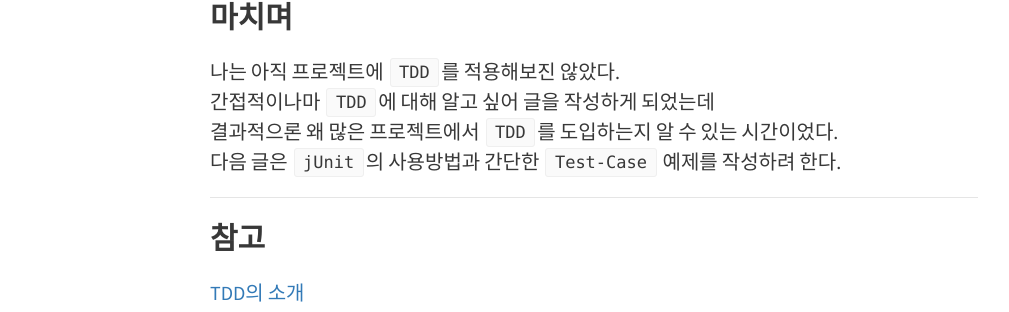
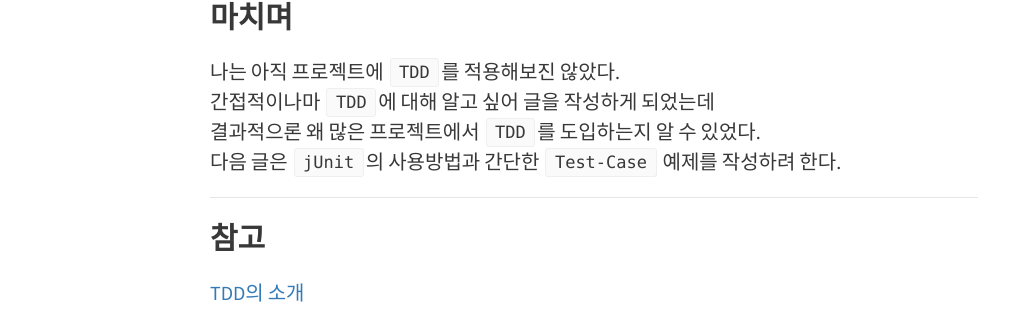
Before and after one commit to gmoon92/gmoon92.github.io, a Jekyll site: the page built from _posts/2018-06-20-TDD1.md, in a window 1280 px wide and 900 px high, scrolled down 5533 px. Shown: the part 141-453 px from the top of the window, without its empty margins (46-1055 px from the left). Built offline with Jekyll 4.4.1, drawn with Linux system fonts in a browser that asks for light colours; comment, search, counter and statistics services are not loaded.

Commit message:
ㅅㄷㄴㅅ

```diff
--- a/_posts/2018-06-20-TDD1.md
+++ b/_posts/2018-06-20-TDD1.md
@@ -167,7 +167,7 @@ TDD는 작은 단위의 `Test-Case`를 작성하고 이를 통과하는 `Test-Ca
 ### 마치며
  나는 아직 프로젝트에 `TDD`를 적용해보진 않았다. <br/>
  간접적이나마 `TDD`에 대해 알고 싶어 글을 작성하게 되었는데 <br/>
- 결과적으론 왜 많은 프로젝트에서 `TDD`를 도입하는지 알 수 있는 시간이었다. <br/>
+ 결과적으론 왜 많은 프로젝트에서 `TDD`를 도입하는지 알 수 있었다. <br/>
  다음 글은 `jUnit`의 사용방법과 간단한 `Test-Case` 예제를 작성하려 한다.
 
 ---
```
